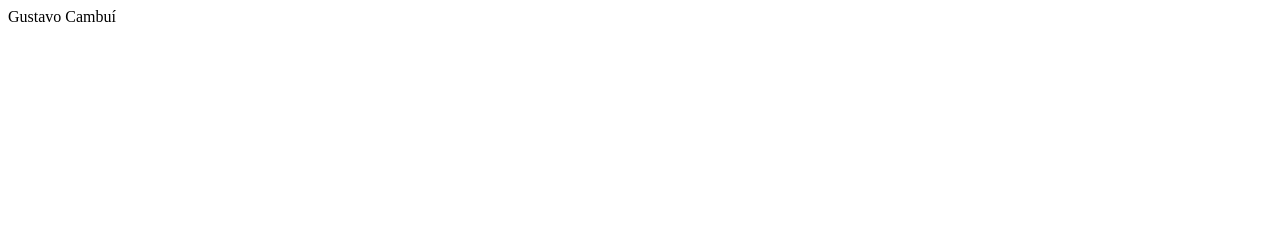
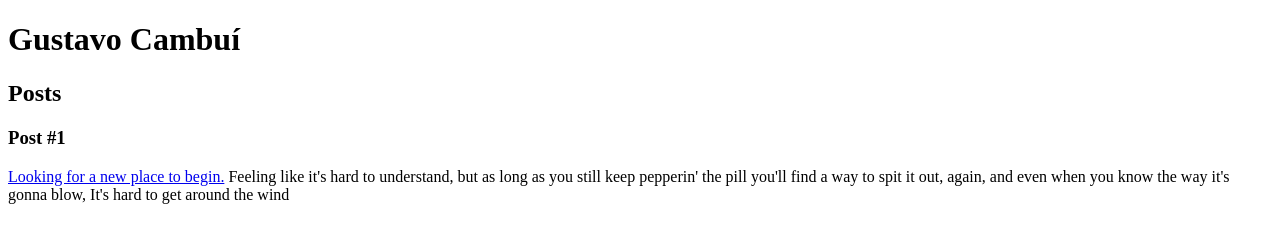
Before and after one commit to gustavocambui/dio-HTML5-CSS3, a plain HTML site: page index.html in a window 1280 px wide. Drawn offline with Linux system fonts and the light colour scheme.

Commit message:
atualizações no site

```diff
--- a/index.html
+++ b/index.html
@@ -1,11 +1,32 @@
 <!DOCTYPE html>
  <html>
      <head>
-         	<meta charset="utf-8">
-         	<title>Gustavo Cambuí</title>
+         <meta charset="utf-8">
+         <title>Gustavo Cambuí</title>
      </head>
      <body>
-         Gustavo Cambuí
+		<header>
+          <h1>Gustavo Cambuí</h1>
+		</header>
+		 <section>
+			<header>
+			  <h2>Posts</h2>
+			</header>
+			<article>
+				<header>
+					<h3>Post #1</h3>
+				</header>
+			<p>
+			<a href="https://www.linkedin.com/in/gustavocambui/"target="_blank">Looking for a new place to begin.</a>
+			Feeling like it's hard to understand,
+			but as long as you still keep pepperin' the pill
+			you'll find a way to spit it out, again,
+			and even when you know the way it's gonna blow,
+			It's hard to get around the wind
+			</p>
+			</article>
+		 </section>
+		 <footer></footer>
      </body>
 </html>
 </!doctype>
```
